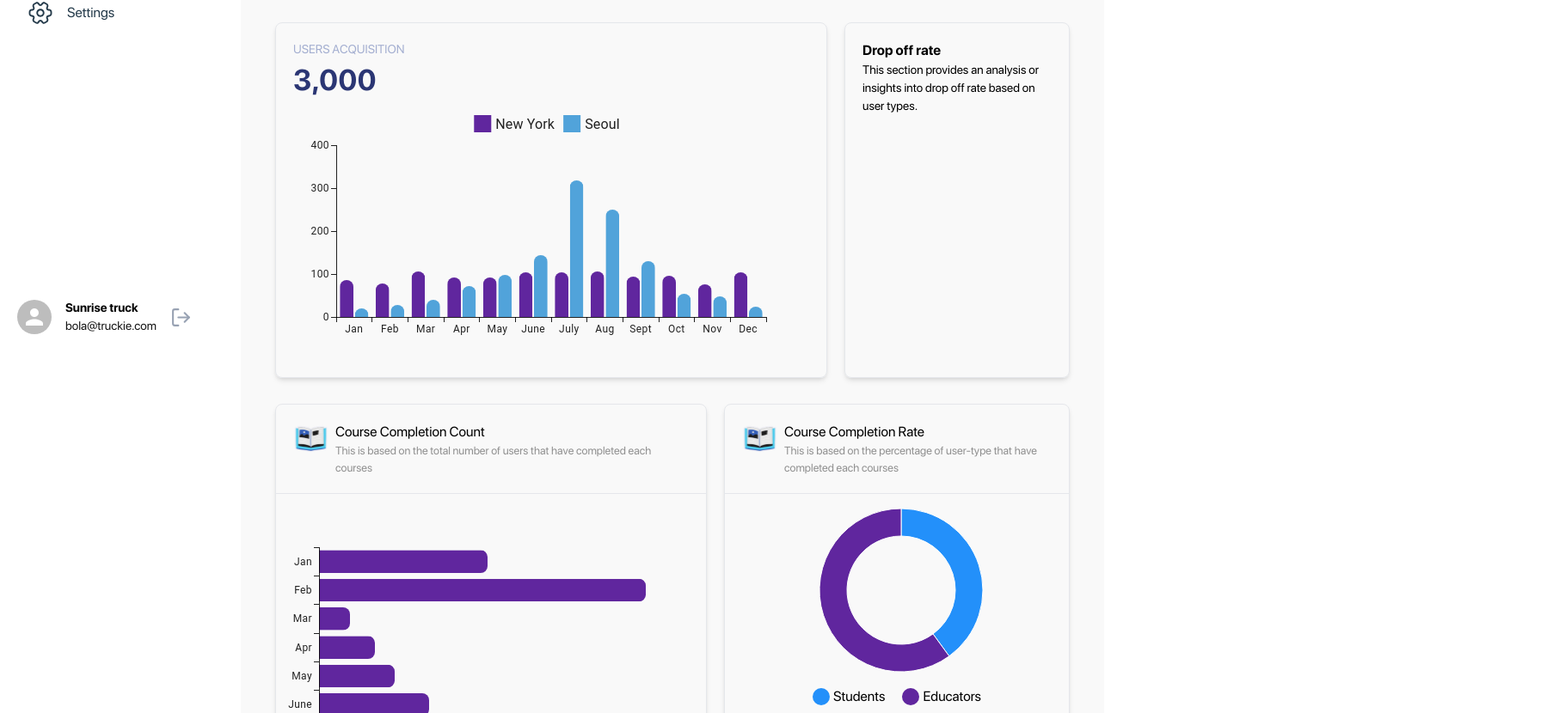
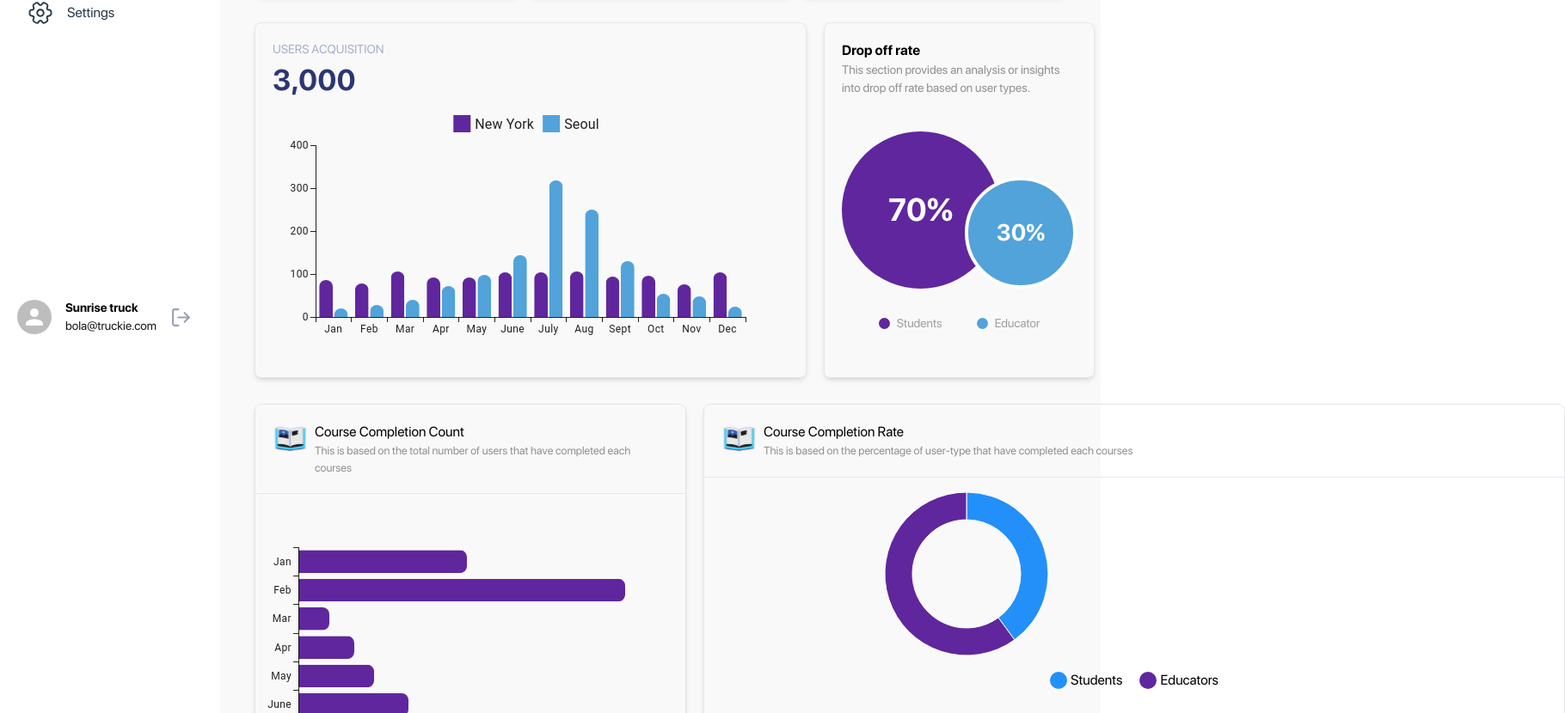
Before and after one commit to SKILL2RURAL/skill2rural-admin, a Next.js app: page /analytics in a window 1280 px wide. Shown: the part 370-1200 px from the top of the page at 86% size, 1820 px wide, since content can reach past the window. Built offline with nearby package versions, Linux system fonts and the light colour scheme; a web font is replaced by a local one.

Commit message:
UI designs

```diff
--- a/src/app/analytics/metricItem.tsx
+++ b/src/app/analytics/metricItem.tsx
@@ -13,7 +13,7 @@ interface Metric {
 
 const MetricItem: React.FC<MetricsProps> = ({ metric }) => {
   return (
-    <div className="border border-[#EAECF0] rounded-[8px] space-y-[30px] p-5 shadow-sm">
+    <div className="border border-[#EAECF0] rounded-[8px] space-y-[30px] p-5 shadow-md">
       <div className="flex justify-between items-center">
         <h1 className="neue-haas font-[500] text-[16px]">{metric.title}</h1>
         <Image src={metric.icon} alt={metric.title} width={40} />
--- a/src/app/analytics/page.tsx
+++ b/src/app/analytics/page.tsx
@@ -47,7 +47,7 @@ const Analytics = () => {
         <div className="h-[30px]" />
         <div>
           <div className="flex gap-5">
-            <div className="border border p-5 rounded-[8px] w-fit shadow-md w-3/5">
+            <div className="border border p-5 rounded-[8px] w-fit shadow-md w-2/3">
               <div>
                 <div>
                   <h1 className="text-[14px] font-[500] text-[#A3AED0]">
@@ -59,19 +59,39 @@ const Analytics = () => {
               </div>
               <AnalyticsBarChart />
             </div>
-            <div className="border border p-5 rounded-[8px] w-fit shadow-md w-2/5">
-              <h1 className="text-[16px] font-[600]">Drop off rate</h1>
-              <p className="text-[14px] font-[400]">
-                This section provides an analysis or insights into drop off rate
-                based on user types.
-              </p>
+            <div className="border border p-5 rounded-[8px] w-fit shadow-md w-2/4">
+              <div>
+                <h1 className="text-[16px] font-[600]">Drop off rate</h1>
+                <p className="text-[14px] font-[400] text-[#909090]">
+                  This section provides an analysis or insights into drop off
+                  rate based on user types.
+                </p>
+              </div>
+              <div className="flex items-end justify-center mt-[40px]">
+                <div className="flex justify-center items-center text-white text-[37px] font-[700] h-[183px] w-[183px] bg-[#60269E] rounded-full -mr-[40px]">
+                  70%
+                </div>
+                <div className="border-4 border-white flex justify-center items-center text-white text-[27px] font-[700] h-[130px] w-[130px] bg-[#51A3DA] rounded-full">
+                  30%
+                </div>
+              </div>
+              <div className="mt-[30px] flex justify-center items-center gap-10">
+                <div className="flex items-center justify-center gap-2 ">
+                  <div className="bg-[#60269E] h-[13px] w-[13px] rounded-full" />
+                  <p className="text-[#A09D9D] text-[14px]">Students</p>
+                </div>
+                <div className="flex items-center justify-center gap-2 ">
+                  <div className="bg-[#51A3DA] h-[13px] w-[13px] rounded-full" />
+                  <p className="text-[#A09D9D] text-[14px]">Educator</p>
+                </div>
+              </div>
             </div>
           </div>
         </div>
         <div className="h-[30px]" />
 
         <div className="flex gap-5">
-          <div className="border border py-5 rounded-[8px] w-fit shadow-md">
+          <div className="w-1/2 border border py-5 rounded-[8px] w-fit shadow-md">
             <div className="flex gap-2 items-start border-b pb-5 mb-3 px-5">
               <Image src={book} alt="" />
               <div>
@@ -84,7 +104,7 @@ const Analytics = () => {
             </div>
             <CourseCompletionCountChart />
           </div>
-          <div className="border border py-5 rounded-[8px] w-fit shadow-md">
+          <div className="w-1/2 border border py-5 rounded-[8px] w-fit shadow-md">
             <div className="flex items-start gap-2 border-b pb-5 mb-3 px-5">
               <Image src={book} alt="" />
               <div>
@@ -99,11 +119,11 @@ const Analytics = () => {
               <CourseCompletionRateChart />
               <div className="mt-3 flex justify-center items-center gap-5">
                 <p className="flex items-center gap-1">
-                  <div className="h-[20px] w-[20px] bg-[#2390FA] rounded-full" />
+                  <span className="h-[20px] w-[20px] bg-[#2390FA] rounded-full" />
                   Students
                 </p>
                 <p className="flex items-center gap-1">
-                  <div className="h-[20px] w-[20px] bg-[#60269E] rounded-full" />
+                  <span className="h-[20px] w-[20px] bg-[#60269E] rounded-full" />
                   Educators
                 </p>
               </div>
--- a/src/app/settings/team.tsx
+++ b/src/app/settings/team.tsx
@@ -1,7 +1,39 @@
-import React from "react";
+import { CiSearch } from "react-icons/ci";
+import { RxPerson } from "react-icons/rx";
+import Table from "../users/table";
+import { MdOutlineFileDownload } from "react-icons/md";
 
 const Team = () => {
-  return <div>Team</div>;
+  return (
+    <div className="my-5">
+      <div className="flex justify-between items-center">
+        <div className="flex gap-3">
+          <div className="border border-[#D0D5DD] shadow-sm bg-white flex gap-2 items-center p-2 rounded-[8px] h-full">
+            <CiSearch color="#667085" size={20} />
+            <input
+              type="text"
+              placeholder="Search"
+              className="w-[300px] bg-transparent placeholder:text-[#667085] outline-none"
+            />
+          </div>
+        </div>
+        <div className="text-[14px] space-x-3 flex ">
+          <div className="bg-[var(--primary-color)] px-4 py-1 rounded-[8px] text-white flex gap-1 items-center">
+            <MdOutlineFileDownload size={20} />
+            Message All Users
+          </div>
+          <div className="bg-[var(--primary-color)] px-4 py-1 rounded-[8px] text-white flex gap-1 items-center">
+            <RxPerson size={20} />
+            Invite Members
+          </div>
+        </div>
+      </div>
+      <div className="mt-5">Team Members- 4</div>
+      {/* <div> */}
+      <Table />
+      {/* </div> */}
+    </div>
+  );
 };
 
 export default Team;
--- a/src/components/courseCompletionRateChart.tsx
+++ b/src/components/courseCompletionRateChart.tsx
@@ -12,10 +12,10 @@ const CourseCompletionRateChart = () => {
               { id: 1, value: 15, color: "#60269E" },
             ],
             innerRadius: 63,
-            cx: 200,
+            cx: 300,
           },
         ]}
-        width={400}
+        width={1000}
         height={200}
       />
     </div>
--- a/src/components/layout/layout.tsx
+++ b/src/components/layout/layout.tsx
@@ -10,7 +10,7 @@ const Layout: React.FC<LayoutProps> = ({ children }) => {
   return (
     <div className="flex">
       <Sidebar />
-      <div className="w-[80vw] ml-[280px]">
+      <div className="w-[80vw] ml-[20vw]">
         <Navbar />
         <main className="mt-[110px] bg-[#F9F9F9] w-full min-h-[100vh] h-full pt-5 p-10">
           {children}
--- a/src/components/layout/navbar.tsx
+++ b/src/components/layout/navbar.tsx
@@ -7,7 +7,7 @@ import { CiSearch } from "react-icons/ci";
 const Navbar = () => {
   return (
     <div
-      className="w-[80vw] bg-white w-full flex justify-between items-center px-10 py-6 fixed"
+      className="max-w-[80vw] bg-white w-full flex justify-between items-center px-10 py-6 fixed"
       style={{ zIndex: 50 }}
     >
       <div className="shadow-md flex items-center gap-2 border border-[#F0F2F5] rounded-[8px] px-5">
```
